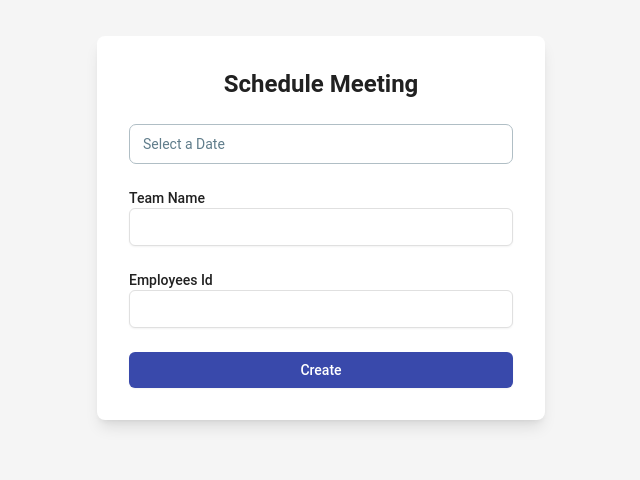
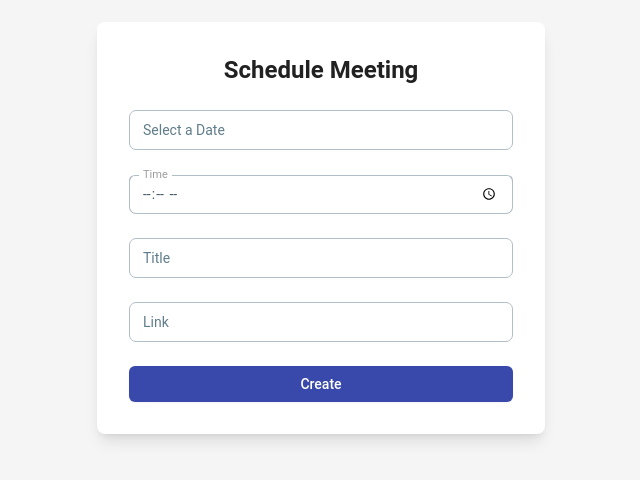
Before and after one commit to aadilmansoor/Employee-Performance-Evaluation-System, a React (Vite) app: page /schedule-meeting in a window 1280 px wide. Shown: the part 172-652 px from the top of the page, without its empty margins (319-959 px from the left). Built offline with nearby package versions, Linux system fonts and the light colour scheme.

Commit message:
schedule meeting ui

```diff
--- a/src/App.jsx
+++ b/src/App.jsx
@@ -69,6 +69,10 @@ const App = () => {
           <Route element={<AdminLayout />}>
             <Route path="/admin" element={<AdminHome />} />
             <Route path="/admin/view-employees" element={<ViewEmployees />} />
+            <Route
+              path="/admin/schedule-meeting"
+              element={<ScheduleMeeting />}
+            />
 
             <Route path="/admin/approval" element={<AdminApproval />} />
           </Route>
--- a/src/components/ScheduleMeeting.jsx
+++ b/src/components/ScheduleMeeting.jsx
@@ -14,7 +14,7 @@ const ScheduleMeeting = () => {
 
   return (
     <div className="min-h-screen flex justify-center items-center bg-gray-100">
-      <div className="max-w-md w-full p-8 bg-white rounded-lg shadow-lg">
+      <div className="max-w-md w-full p-8 bg-white  rounded-lg shadow-lg">
         <h2 className="text-2xl font-bold text-gray-900 text-center mb-6">
           Schedule Meeting
         </h2>
@@ -25,6 +25,7 @@ const ScheduleMeeting = () => {
                 label="Select a Date"
                 onChange={() => null}
                 value={date ? format(date, "PPP") : ""}
+                showTimeSelect
               />
             </PopoverHandler>
             <PopoverContent>
@@ -33,6 +34,8 @@ const ScheduleMeeting = () => {
                 selected={date}
                 onSelect={setDate}
                 showOutsideDays
+                showTimeSelect
+                dateFormat="Pp"
                 className="border-0"
                 classNames={{
                   caption:
@@ -70,30 +73,13 @@ const ScheduleMeeting = () => {
             </PopoverContent>
           </Popover>
           <div>
-            <label
-              htmlFor="name"
-              className="block text-sm font-medium text-gray-900"
-            >
-              Team Name
-            </label>
-            <input
-              type="text"
-              required
-              className="block w-full pl-3 pr-3 py-2 border border-gray-300 rounded-md shadow-sm focus:ring-indigo-500 focus:border-indigo-500 sm:text-sm"
-            />
+            <Input type="time" label="Time" />
           </div>
           <div>
-            <label
-              htmlFor="employees"
-              className="block text-sm font-medium text-gray-900"
-            >
-              Employees Id
-            </label>
-            <input
-              type="text"
-              required
-              className="block w-full pl-3 pr-3 py-2 border border-gray-300 rounded-md shadow-sm focus:ring-indigo-500 focus:border-indigo-500 sm:text-sm"
-            />
+            <Input label="Title" />
+          </div>
+          <div>
+            <Input label="Link" />
           </div>
           <div>
             <button
--- a/src/pages/Admin/AdminHome.jsx
+++ b/src/pages/Admin/AdminHome.jsx
@@ -209,10 +209,9 @@ const AdminHome = () => {
                   Attend Meeting/Schedule Meeting
                 </h5>
                 <p className="font-normal text-gray-400">
-                  Scheduling ,attending and effectively conducting meetings
-                  within the organization{" "}
+                  Scheduling meetings within the organization
                 </p>
-                <Link to="/tl-project-details">
+                <Link to="/admin/schedule-meeting">
                   <button
                     type="button"
                     className="mt-4 bg-green-700 hover:bg-green-800 focus:ring-4 focus:ring-green-300 text-white font-medium rounded-lg text-sm flex items-center px-6 py-2.5"
```
